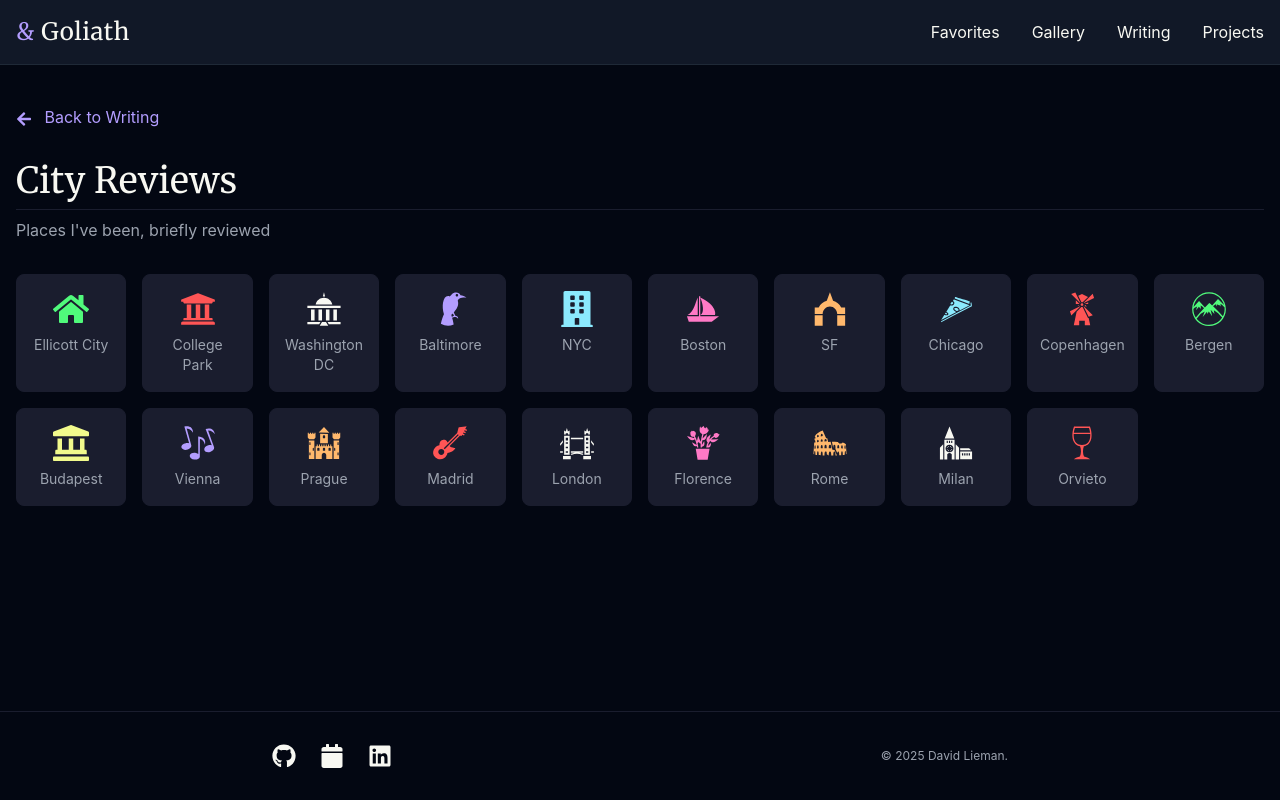
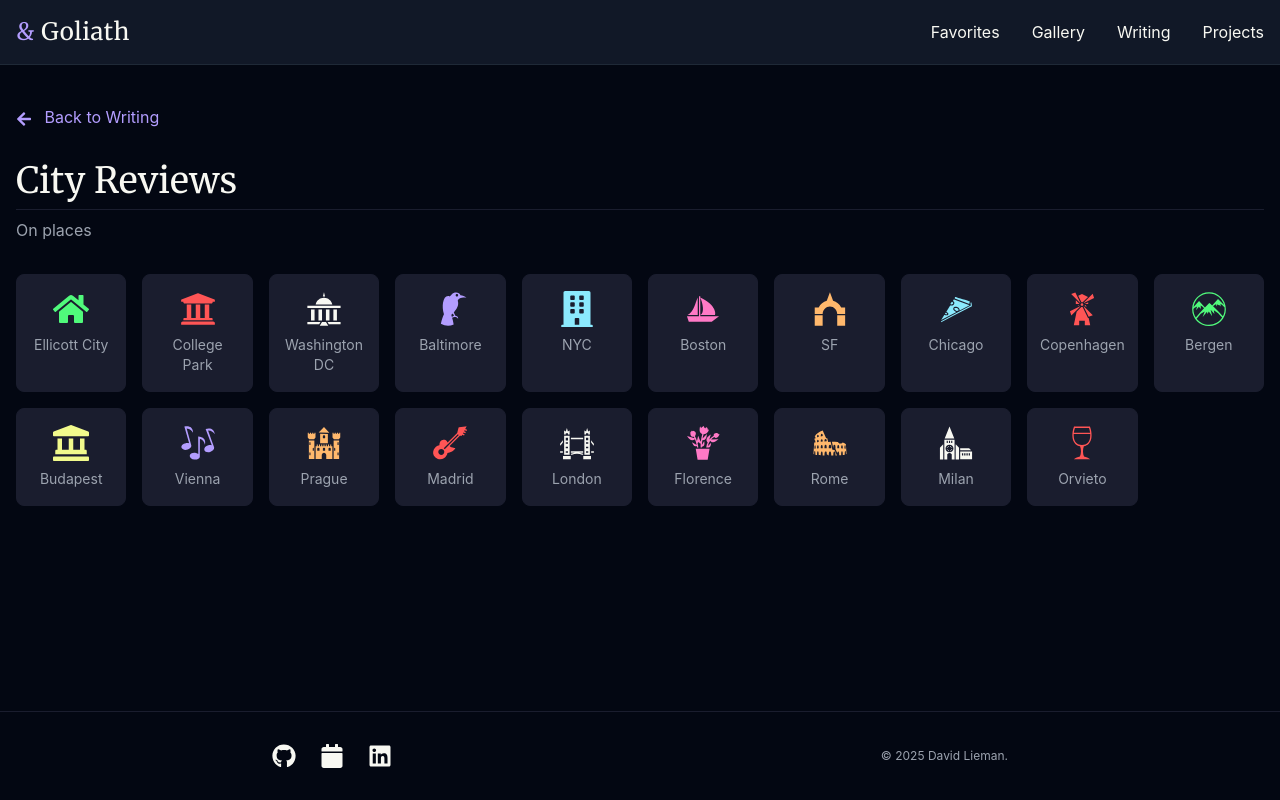
Before and after one commit to David3748/AndGoliath, a Next.js app: page /writing/Cities in a window 1280 px wide. Built offline with nearby package versions, Linux system fonts and the light colour scheme.

Commit message:
on places

```diff
--- a/src/pages/writing/Cities.tsx
+++ b/src/pages/writing/Cities.tsx
@@ -220,7 +220,7 @@ const CitiesPage: NextPage = () => {
   const [selectedCity, setSelectedCity] = useState<CityData | null>(null);
 
   return (
-    <Layout title="&Goliath | Writing - City Reviews">
+    <Layout title="&Goliath | Writing - Cities">
       <motion.div
         initial={{ opacity: 0 }}
         animate={{ opacity: 1 }}
@@ -235,7 +235,7 @@ const CitiesPage: NextPage = () => {
         <h1 className="text-3xl md:text-4xl font-serif mb-2 text-foreground border-b border-current-line pb-2 mt-8">
           City Reviews
         </h1>
-        <p className="text-gray-400 mb-8">Places I&apos;ve been, briefly reviewed</p>
+        <p className="text-gray-400 mb-8">On places</p>
 
         <div className="grid gap-4" style={{ gridTemplateColumns: 'repeat(auto-fill, minmax(100px, 1fr))' }}>
           {cities.map((city, index) => {
```
